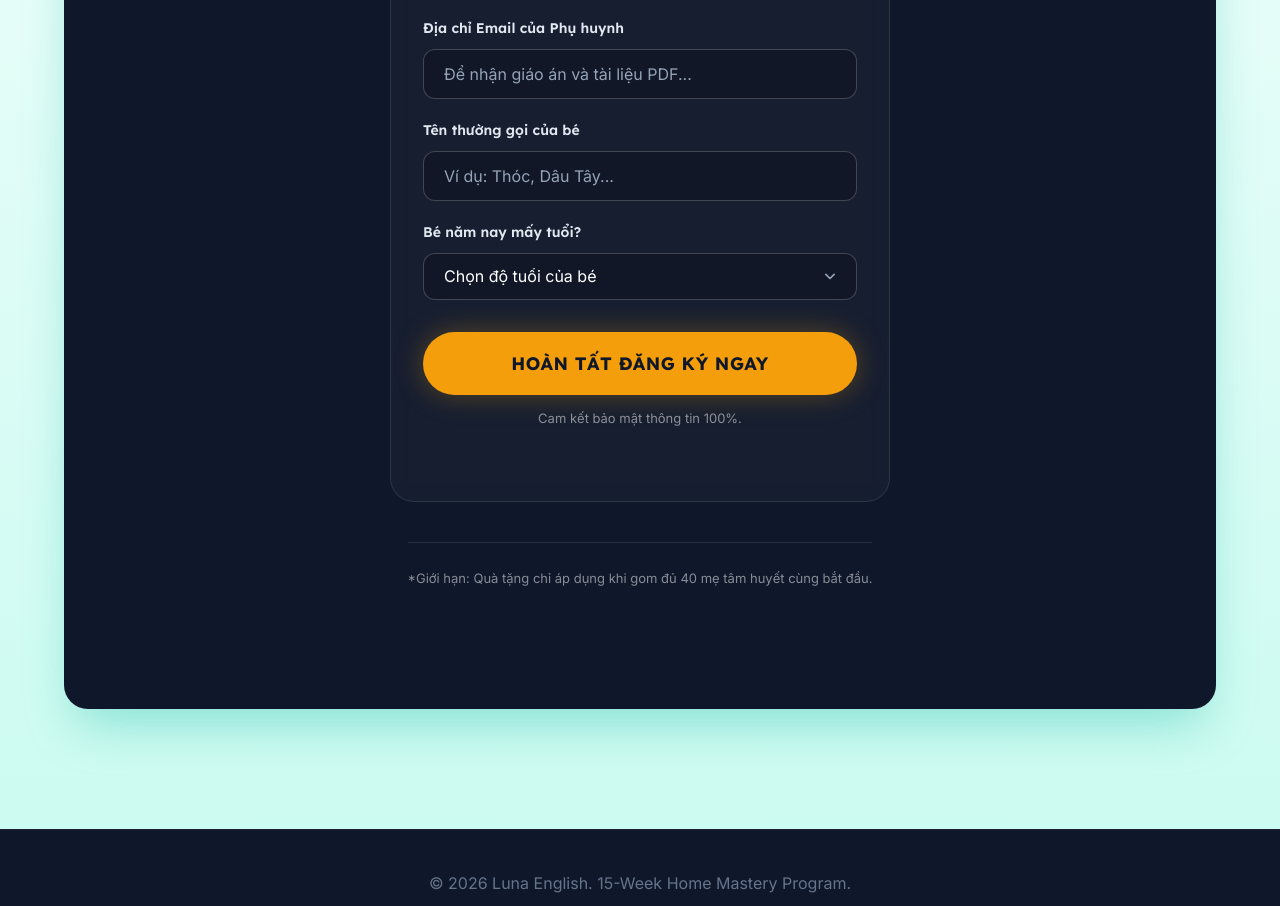
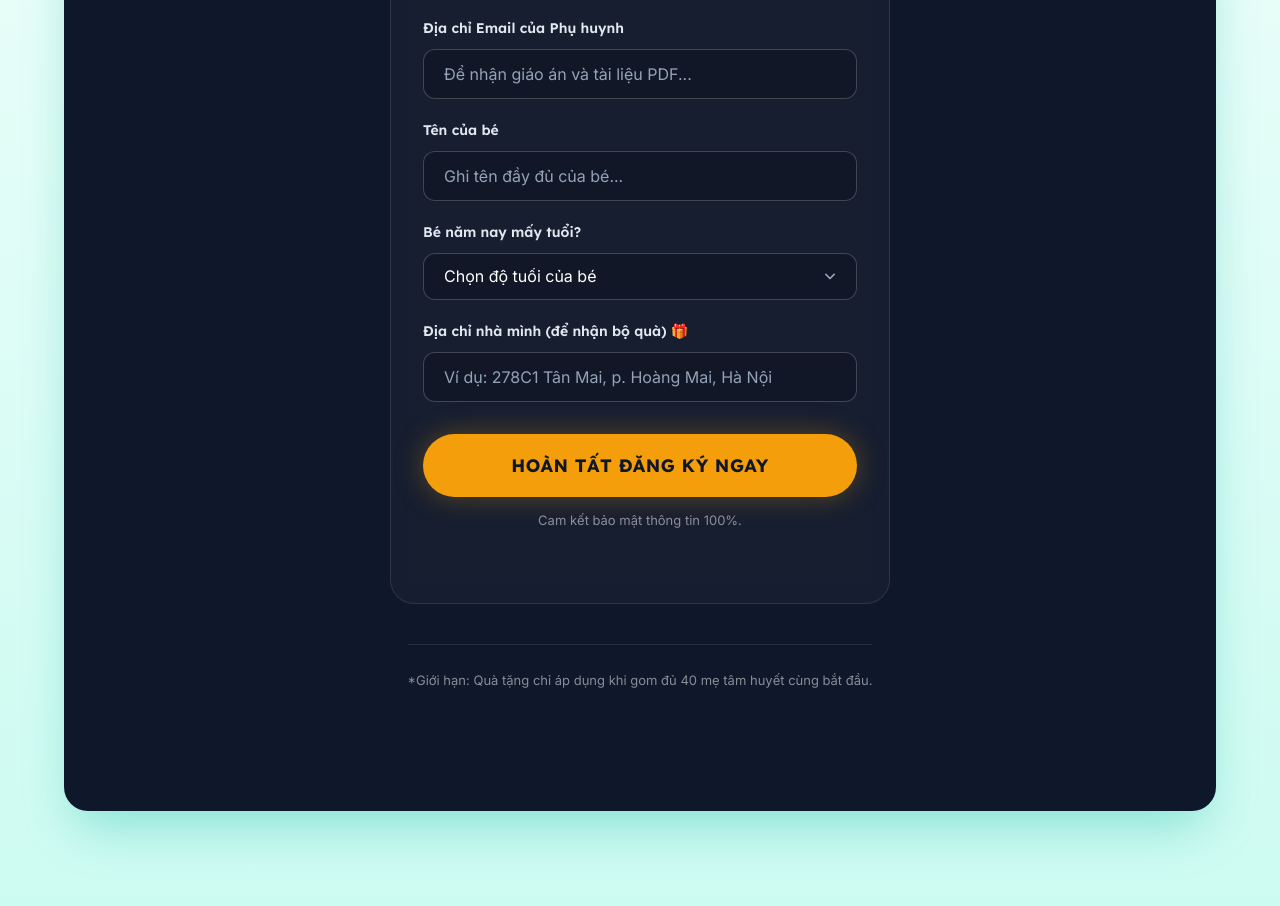
Before and after one commit to goonlineenglish/contuhoc-landing, a plain HTML site: page index.html in a window 1280 px wide. Shown: the part 4485-5391 px from the top of the page. Drawn offline with Linux system fonts and the light colour scheme.

Commit message:
Them o Dia chi, doi label Ten cua be

```diff
--- a/index.html
+++ b/index.html
@@ -506,10 +506,10 @@
                         <input type="email" id="parentEmail" class="form-control" placeholder="Để nhận giáo án và tài liệu PDF..." required>
                     </div>
                     <div class="form-group">
-                        <label class="form-label" for="childName">Tên thường gọi của bé</label>
-                        <input type="text" id="childName" class="form-control" placeholder="Ví dụ: Thóc, Dâu Tây..." required>
+                        <label class="form-label" for="childName">Tên của bé</label>
+                        <input type="text" id="childName" class="form-control" placeholder="Ghi tên đầy đủ của bé..." required>
                     </div>
-                    <div class="form-group" style="margin-bottom: 32px;">
+                    <div class="form-group">
                         <label class="form-label" for="childAge">Bé năm nay mấy tuổi?</label>
                         <select id="childAge" class="form-control" required>
                             <option value="" disabled selected>Chọn độ tuổi của bé</option>
@@ -519,6 +519,10 @@
                             <option value="6">6 tuổi</option>
                             <option value="7">7 tuổi</option>
                         </select>
+                    </div>
+                    <div class="form-group" style="margin-bottom: 32px;">
+                        <label class="form-label" for="familyArea">Địa chỉ nhà mình (để nhận bộ quà) 🎁</label>
+                        <input type="text" id="familyArea" class="form-control" placeholder="Ví dụ: 278C1 Tân Mai, p. Hoàng Mai, Hà Nội" required>
                     </div>
                     <button type="submit" id="submitBtn" class="btn btn-accent" style="width: 100%; padding: 20px 0; font-size: 18px; box-shadow: 0 0 30px rgba(245, 158, 11, 0.3);">
                         Hoàn Tất Đăng Ký Ngay
@@ -566,6 +570,7 @@
             formData.append('Email', document.getElementById('parentEmail').value);
             formData.append('Tên bé', document.getElementById('childName').value);
             formData.append('Tuổi bé', document.getElementById('childAge').value);
+            formData.append('Địa chỉ', document.getElementById('familyArea').value);
 
             fetch(WEBAPP_URL, { method: 'POST', body: formData })
             .then(function(res) { return res.json(); })
```
